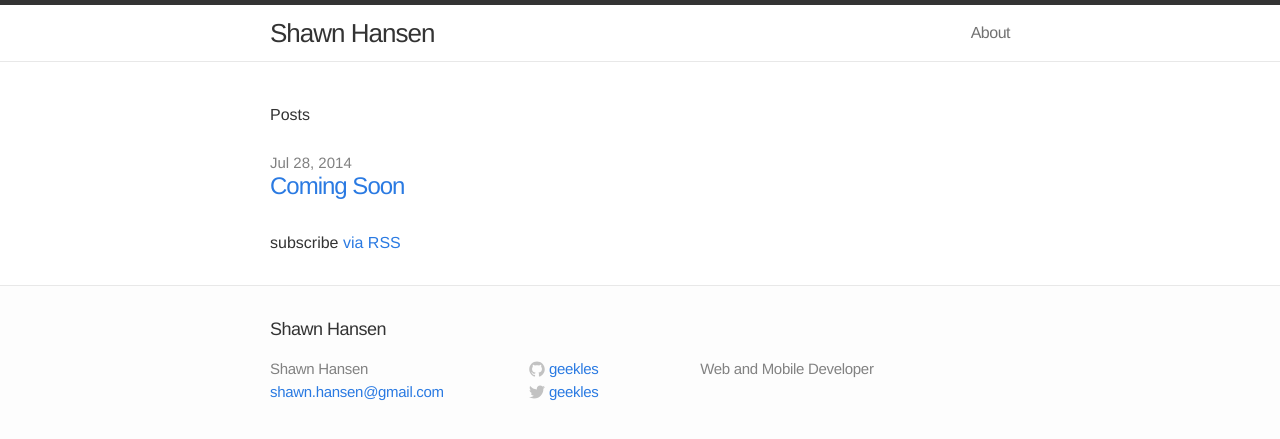
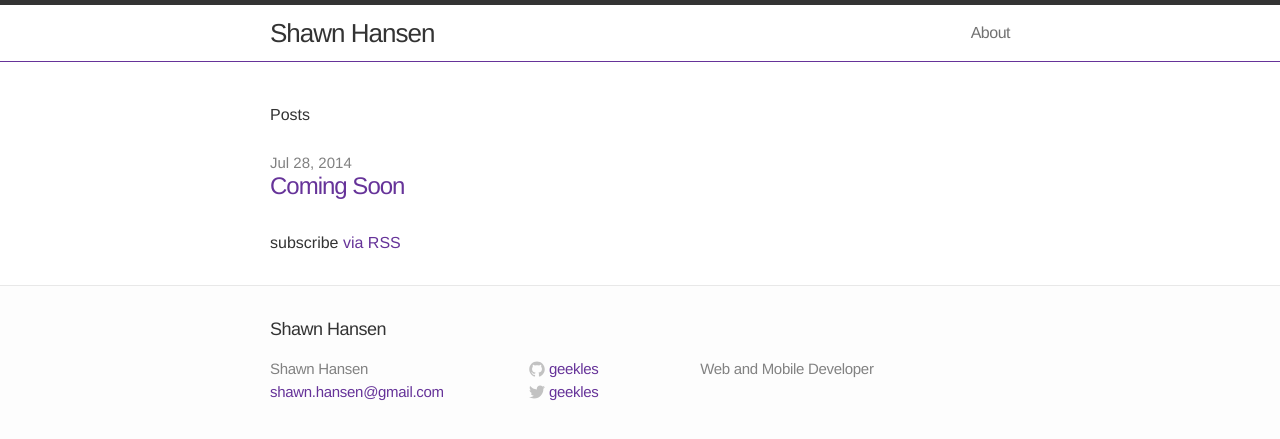
Before and after one commit to geekles/geekles.github.io, a Jekyll site: the page built from index.html, in a window 1280 px wide. Shown: the top 439 px of the page. Built offline with Jekyll 4.4.1, drawn with Linux system fonts in a browser that asks for light colours.

Commit message:
Update link and border colors.

```diff
--- a/css/main.css
+++ b/css/main.css
@@ -18,9 +18,9 @@ body {
 
 h1, h2, h3, h4, h5, h6 { font-size: 100%; font-weight: 400; }
 
-a         { color: #2a7ae2; text-decoration: none; }
+a         { color: #663399; text-decoration: none; }
 a:hover   { color: #000; text-decoration: underline; }
-a:visited { color: #205caa; }
+a:visited { color: #663399; }
 
 /* Utility */
 
@@ -42,7 +42,7 @@ a:visited { color: #205caa; }
 
 .site-header {
   border-top: 5px solid #333;
-  border-bottom: 1px solid #e8e8e8;
+  border-bottom: 1px solid #663399;
   min-height: 56px;
   background-color: white;
 }
```
